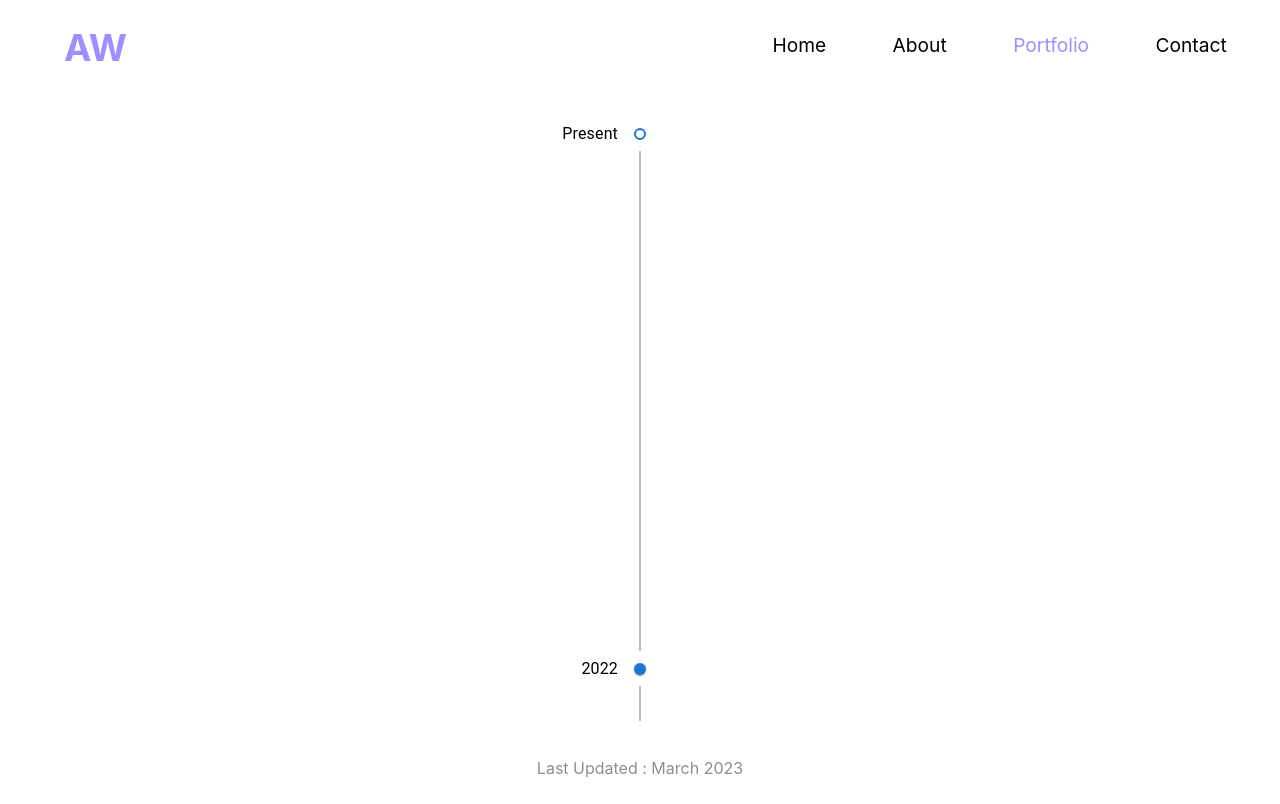
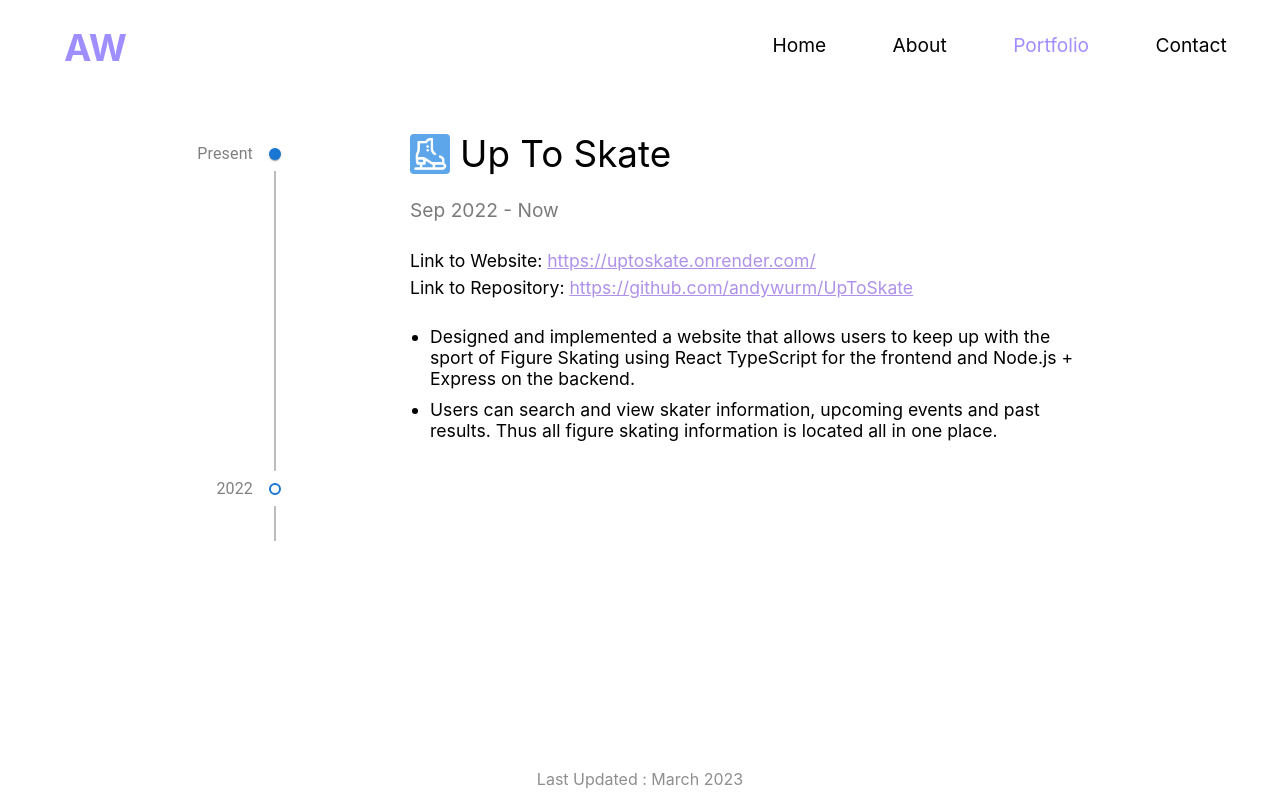
Before and after one commit to andywurm/Portfolio, a React (Create React App) app in the folder awurmportfolio/: page /Portfolio in a window 1280 px wide. Built offline with nearby package versions, Linux system fonts and the light colour scheme.

Commit message:
wip projects

```diff
--- a/awurmportfolio/src/Pages/About.tsx
+++ b/awurmportfolio/src/Pages/About.tsx
@@ -9,7 +9,7 @@ const About = () => {
             exit={{ opacity: 0 }}
 
         >
-            <div>About</div>
+            <div>Coming Soon</div>
         </motion.div>
     )
 }
--- a/awurmportfolio/src/Pages/Portfolio.tsx
+++ b/awurmportfolio/src/Pages/Portfolio.tsx
@@ -5,6 +5,8 @@ import TimelineSeparator from '@mui/lab/TimelineSeparator';
 import TimelineConnector from '@mui/lab/TimelineConnector';
 import TimelineContent from '@mui/lab/TimelineContent';
 import TimelineDot from '@mui/lab/TimelineDot';
+import '../Styles/PortfolioStyles.css'
+import skate from '../Img/skater.png'
 
 const Portfolio = () => {
     return (
@@ -13,26 +15,65 @@ const Portfolio = () => {
             initial={{ opacity: 0 }}
             animate={{ opacity: 1 }}
             exit={{ opacity: 0 }}
+        >
+            <div style={{height:"80vh", width: "75%", margin: "0 auto", marginTop: '20px' }}>
 
-        >
-            <div>
+                {/* <div className="pageTitle">Projects</div> */}
+
+                <div className="portfolioContainer">
+
+                    <div className="timeline">
 
                         <Timeline position="left">
                             <TimelineItem>
                                 <TimelineSeparator>
-                            <TimelineDot variant="outlined" color="primary" />
-                            <TimelineConnector style={{height: '500px'}}/>
+                                    <TimelineDot color="primary" />
+                                    <TimelineConnector style={{ height: '300px' }} />
                                 </TimelineSeparator>
-                        <TimelineContent>Present</TimelineContent>
+                                <TimelineContent style={{color: "gray"}}>Present</TimelineContent>
                             </TimelineItem>
                             <TimelineItem>
                                 <TimelineSeparator>
-                            <TimelineDot color="primary"/>
+                                    <TimelineDot variant="outlined" color="primary" />
                                     <TimelineConnector />
                                 </TimelineSeparator>
-                        <TimelineContent>2022</TimelineContent>
+                                <TimelineContent style={{color: "gray"}}>2022</TimelineContent>
                             </TimelineItem>
                         </Timeline>
+
+                    </div>
+
+                    <div className="projects">
+
+                        <div>
+                            <img className="projectImg" src={skate} alt="UTS" />
+                            <div className="projectTitle">Up To Skate</div>
+                        </div>
+
+                        <div className="projectDate">Sep 2022 - Now</div>
+
+                        <div className="goToWeb">
+                            Link to Website: <span className="projectLink" onClick={() => window.open("https://uptoskate.onrender.com/")}>https://uptoskate.onrender.com/</span>
+                        </div>
+                        <div className="goToWeb">
+                            Link to Repository: <span className="projectLink" onClick={() => window.open("https://github.com/andywurm/UpToSkate")}> https://github.com/andywurm/UpToSkate</span>
+                        </div>
+
+                        <div className="projectDesc">
+                            <ul style={{padding:"20px", margin: "0"}}>
+                                <li className="listed">Designed and implemented a website that allows users to keep up with the sport of Figure Skating using React TypeScript for the frontend and Node.js + Express on the backend.</li>
+                                <li className="listed">Users can search and view skater information, upcoming events and past results. Thus all figure skating information is located all in one place.</li>
+                            </ul>
+                        </div>
+
+                        <div className="techUsed">
+
+                        </div>
+
+
+                    </div>
+
+                </div>
 
             </div>
         </motion.div>
--- a/awurmportfolio/src/Styles/ContactStyles.css
+++ b/awurmportfolio/src/Styles/ContactStyles.css
@@ -12,6 +12,8 @@
     justify-content: center;
     /* border: solid red 1px; */
     text-align: left;
+    position: relative;
+    top: -5%;
 }
 
 .connectText{
--- a/awurmportfolio/src/Styles/HomeStyles.css
+++ b/awurmportfolio/src/Styles/HomeStyles.css
@@ -29,7 +29,7 @@
     flex-direction: column;
     justify-content: center;
     position: relative;
-    top: -1%;
+    top: -4%;
 }
 
 .keep{
--- /dev/null
+++ b/awurmportfolio/src/Styles/PortfolioStyles.css
@@ -0,0 +1,77 @@
+.portfolioContainer{
+    /* border: solid red 1px; */
+    display: flex;
+    flex-direction: row;
+    height: 100%;
+    /* width: 75%; */
+    margin: 0 auto;
+}
+
+.pageTitle{
+    text-align: left;
+    font-size: 2.5em;
+    font-weight: 600;
+    color: #494253;
+}
+
+.timeline{
+    display: flex;
+    flex-direction: column;
+    flex-basis: 25%;
+    /* border: solid red 1px; */
+}
+
+.timelineTime{
+    font-size: 1.2em;
+}
+
+.projects{
+    display: flex;
+    flex-direction: column;
+    flex-basis: 75%;
+    /* border: solid red 1px; */
+    padding: 20px;
+    text-align: left;
+}
+
+.projectImg{
+    height: 40px;
+    width: 40px;
+    border-radius: 4px;
+    display: inline-block;
+    /* border: solid red 1px; */
+}
+
+.projectTitle{
+    display: inline-block;
+    font-size: 2.3em;
+    font-weight: 400;
+    position: relative;
+    top: -7px;
+    margin-left: 10px;
+}
+
+.projectDate{
+    color: #7b7a7b;
+    font-size: 1.2em;
+    padding: 15px 0;
+    margin-bottom: 10px;
+}
+
+.projectLink{
+    text-decoration: underline;
+    color:#af91ea;
+}
+
+.projectLink:hover{
+    color:#54436d;
+}
+.goToWeb{
+    font-size: 1.1em;
+    padding: 3px 0;
+}
+
+.listed{
+    padding: 5px 0;
+    font-size: 1.1em;
+}
```
Also changed, not shown: awurmportfolio/src/Img/skater.png (added). Lines whose indentation alone changed are shown as unchanged.
